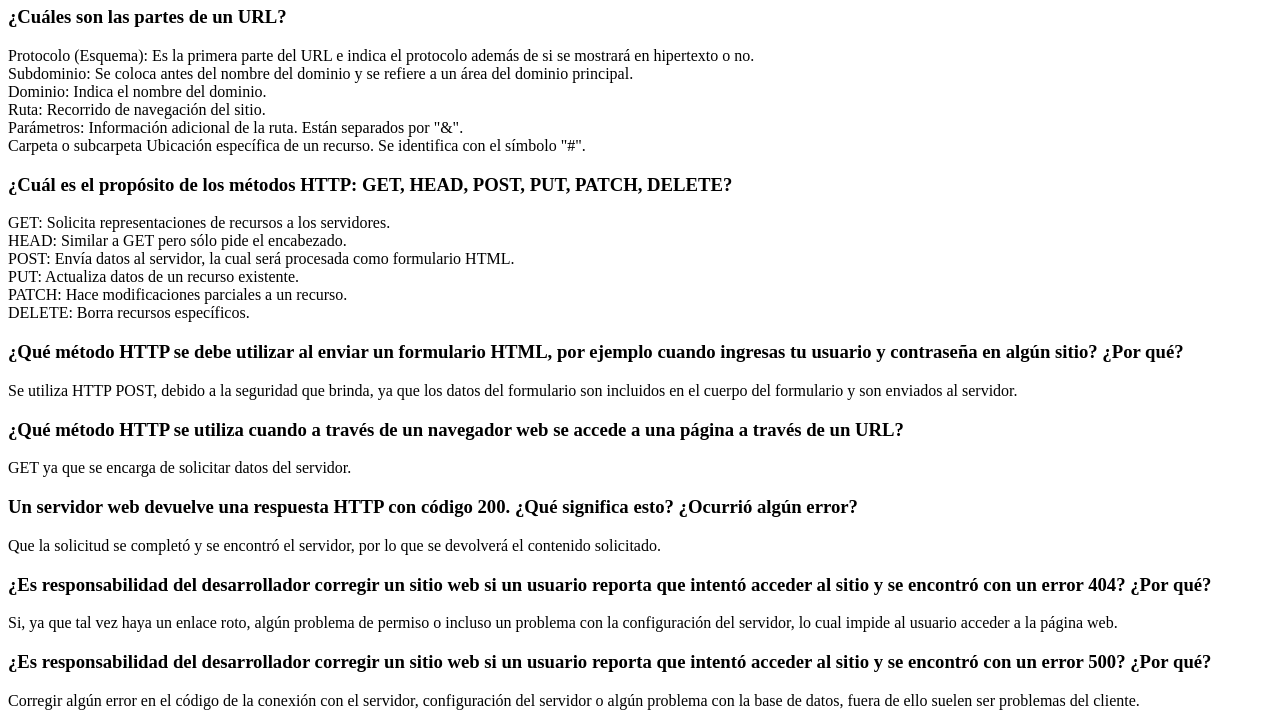
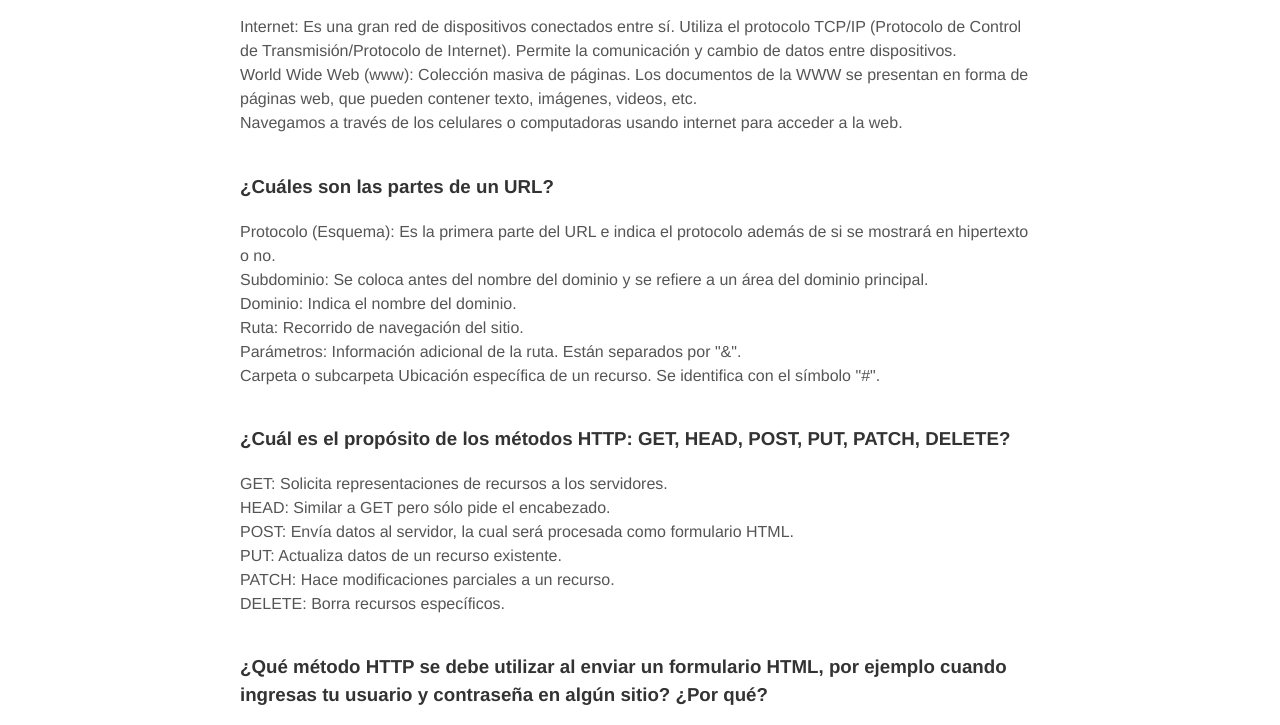
Before and after one commit to ojavier/LabTC2005B, a plain HTML site: page index.html in a window 1280 px wide. Shown: the part 205-930 px from the top of the page. Drawn offline with Linux system fonts and the light colour scheme.

Commit message:
Laboratorio 3: CSS

```diff
--- /dev/null
+++ b/CSS/style.css
@@ -0,0 +1,22 @@
+  body {
+    margin: 0 auto;
+    max-width: 50em;
+
+    font-family: "Helvetica", "Arial", sans-serif;
+
+    line-height: 1.5;
+    padding: 4em 1em;
+
+    color: #555;
+  }
+
+  h3 {
+    margin-top: 1em;
+    padding-top: 1em;
+  }
+
+  h1,
+  h3,
+  strong {
+    color: #333;
+  }
--- a/index.html
+++ b/index.html
@@ -3,7 +3,9 @@
     <head>
         <meta charset="UTF-8">
         <title>Laboratios</title>
+        <link rel='stylesheet' href='CSS/style.css'>
     </head>
+
     <body>
         <h1>Lab1</h1>
         <h3>¿Cuál es la diferencia entre Internet y la World Wide Web? </h3>
```
Also changed, not shown: 1 other file.
